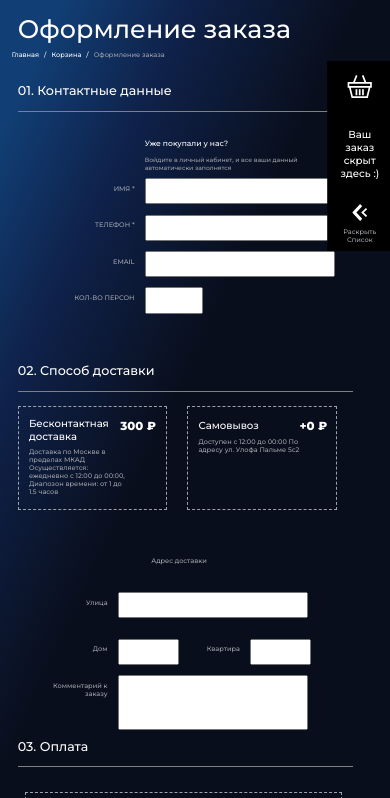
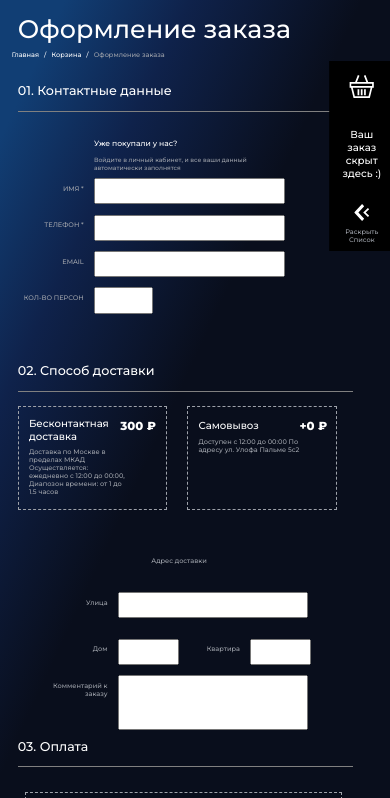
Before and after one commit to martinGM-droid/site-midas, a plain HTML site: page checkout.html in a window 390 px wide. Shown: the part 46-844 px from the top of the page. Drawn offline with Linux system fonts and the light colour scheme.

Commit message:
coardinates of contact inf

```diff
--- a/css/adaptation.css
+++ b/css/adaptation.css
@@ -433,20 +433,23 @@ html {
             width: 66rem;
       }
 
+      .container-contact-information-input{
+            margin-left: 0;
+      }
       .cart-history {
-            left: -72rem;
+            left: -62rem;
             top: -10rem;
-            transform: translateX(100%);
+            transform: translateX(101%);
             /* transform: translateX(0); */
 
       }
 
       .show {
             display: flex;
-            right: 84.8rem;
+            right: 74.8rem;
             /* right: 0; */
             bottom: 10rem;
-            transform: translateX(470%);
+            transform: translateX(473%);
             /* transform: translateX(0); */
       }
 
```
